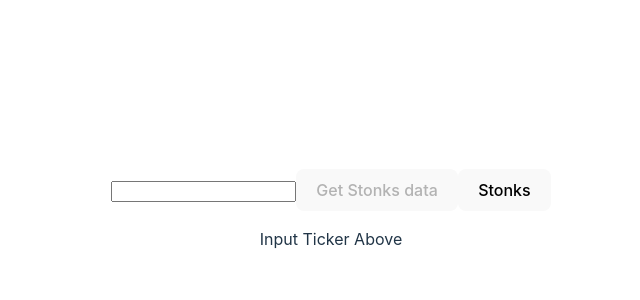
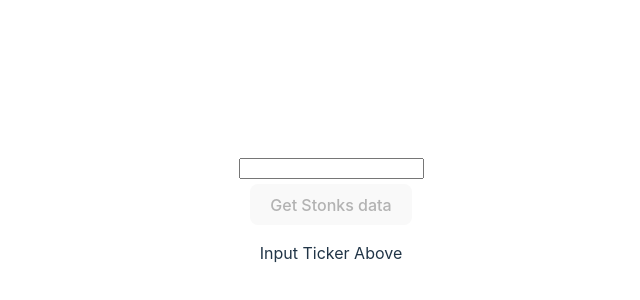
Before and after one commit to chrishayes042/stock-app, a React (Vite) app: page / in a window 1280 px wide. Shown: the part 182-482 px from the top of the page, without its empty margins (309-949 px from the left). Built offline with nearby package versions, Linux system fonts and the light colour scheme; no server answers.

Commit message:
added new div and css for button

```diff
--- a/src/App.tsx
+++ b/src/App.tsx
@@ -47,6 +47,7 @@ function App() {
             setTicker(e.target.value);
           }}
         ></input>
+        <div>
           <button
             disabled={!ticker}
             onClick={() => {
@@ -55,32 +56,10 @@ function App() {
           >
             Get Stonks data
           </button>
-        <button
-          onClick={() => {
-            // setStocksTS(stonks["Time Series (5min)"][getKey()]);
-          }}
-        >
-          Stonks{" "}
-        </button>
-
-        {/* {stonksTS["1. open"] ? (
-          <p> Open: {stonksTS["1. open"]}</p>
-        ) : (
-          <p>Input Ticker Above</p>
-        )}
-        {stonksTS["4. close"] ? (
-          <p> Close Price: {stonksTS["4. close"]} </p>
-        ) : (
-          <p></p>
-        )}
-        {stonks["Meta Data"] ? (
-          <p>Symbol: {stonks["Meta Data"]["2. Symbol"]}</p>
-        ) : (
-          <p></p>
-        )} */}
+        </div>
         {stock["Global Quote"] ? (
           <div>
-            <p>Symbol: {stock["Global Quote"]["01. symbol"]}</p>
+            {/* <p>Symbol: {stock["Global Quote"]["01. symbol"]}</p> */}
             <p>Open: {stock["Global Quote"]["02. open"]}</p>
             <p>Close: {stock["Global Quote"]["05. price"]}</p>
             <p>Volume: {stock["Global Quote"]["06. volume"]}</p>
--- a/src/index.css
+++ b/src/index.css
@@ -39,6 +39,7 @@ h1 {
 button {
   border-radius: 8px;
   border: 1px solid transparent;
+  margin-top: 5px;
   padding: 0.6em 1.2em;
   font-size: 1em;
   font-weight: 500;
```
Lines whose indentation alone changed are shown as unchanged.
